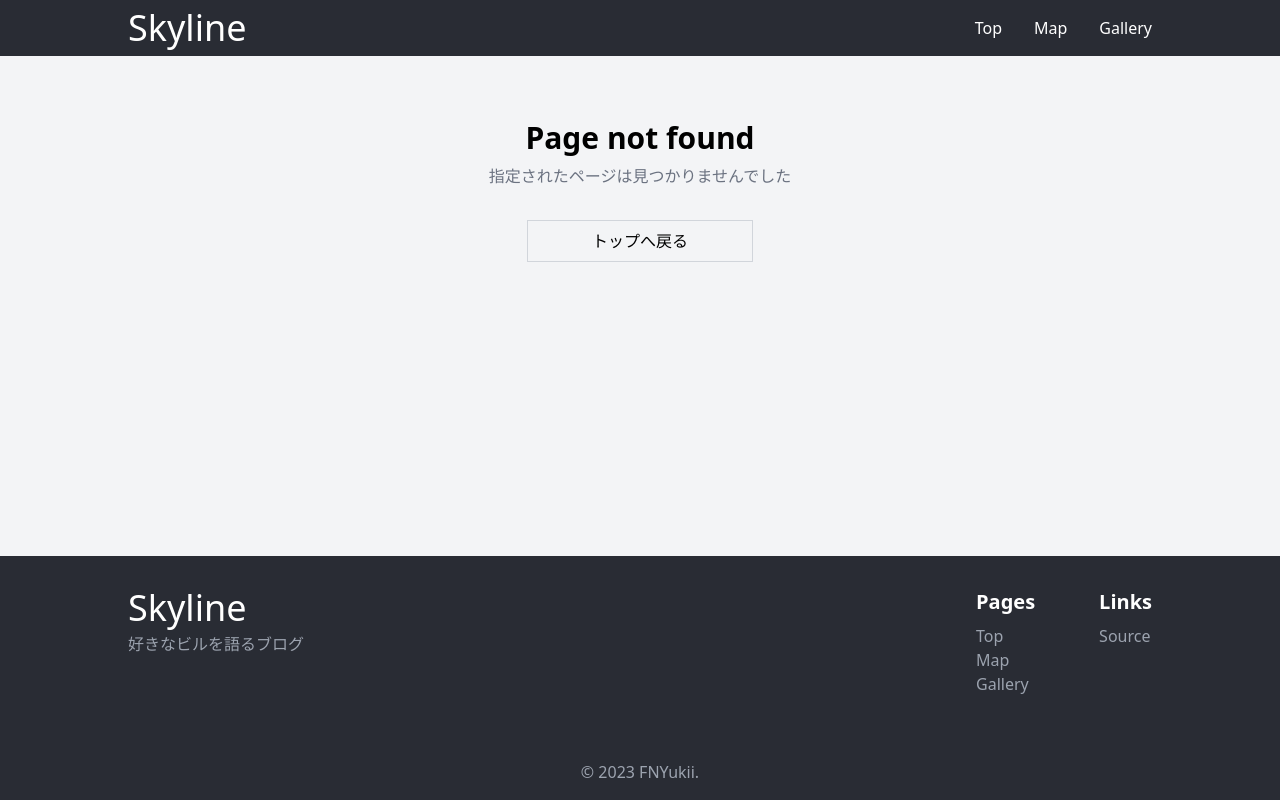
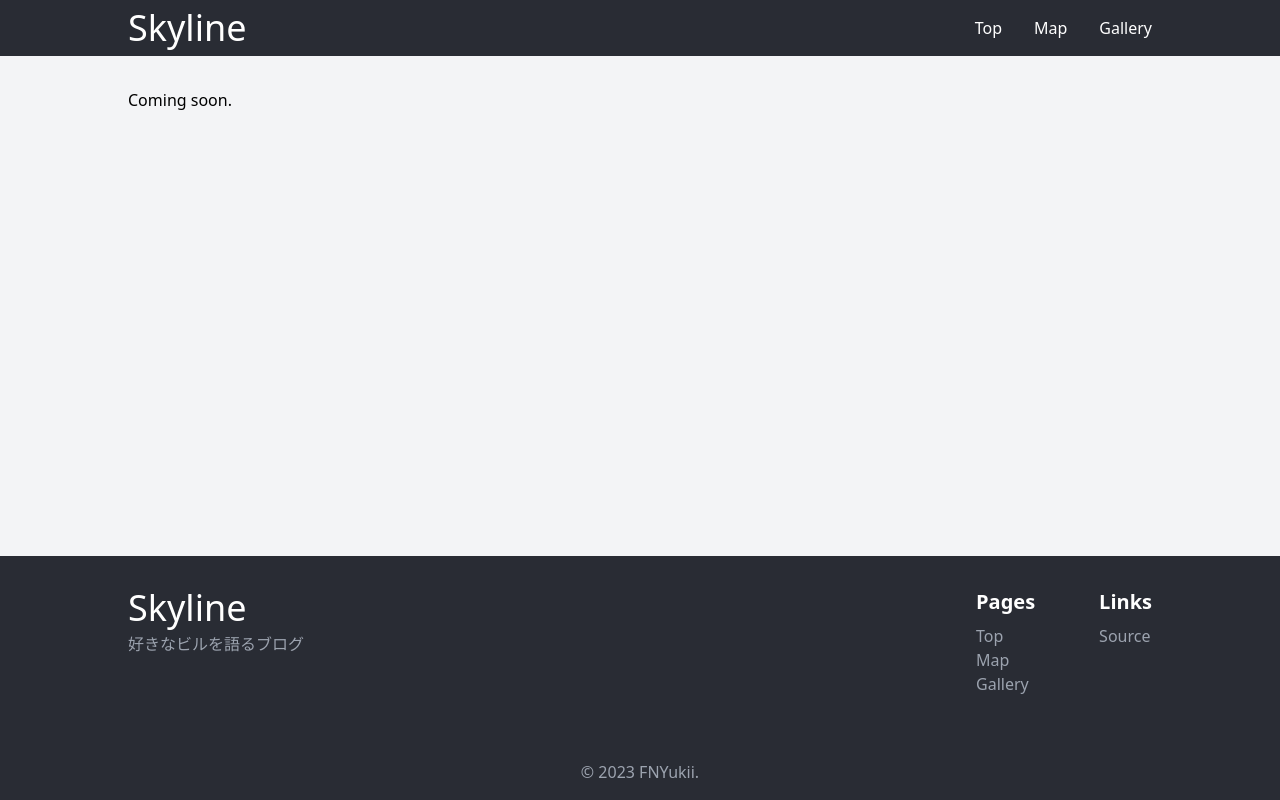
Before and after one commit to FNYukii/Skyline, a Next.js app: page /gallery in a window 1280 px wide. Before the commit this address had no page. Built offline with nearby package versions, Linux system fonts and the light colour scheme.

Commit message:
feat: MapページとGalleryページのファイルを作成

```diff
--- /dev/null
+++ b/src/app/gallery/page.tsx
@@ -0,0 +1,15 @@
+import { Metadata } from 'next'
+
+export const metadata: Metadata = {
+  title: 'Gallery - Skyline'
+}
+
+export default function Page() {
+
+	return (
+
+		<div>
+			<p className='mt-8'>Coming soon.</p>
+		</div>
+	)
+}
--- /dev/null
+++ b/src/app/map/page.tsx
@@ -0,0 +1,15 @@
+import { Metadata } from 'next'
+
+export const metadata: Metadata = {
+  title: 'Map - Skyline'
+}
+
+export default function Page() {
+
+	return (
+
+		<div>
+			<p className='mt-8'>Coming soon.</p>
+		</div>
+	)
+}
```
